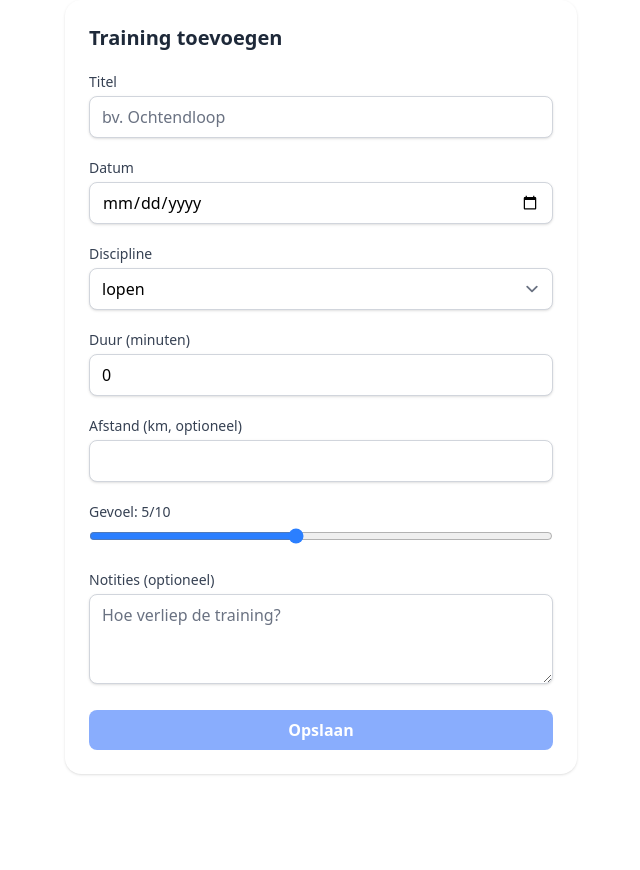
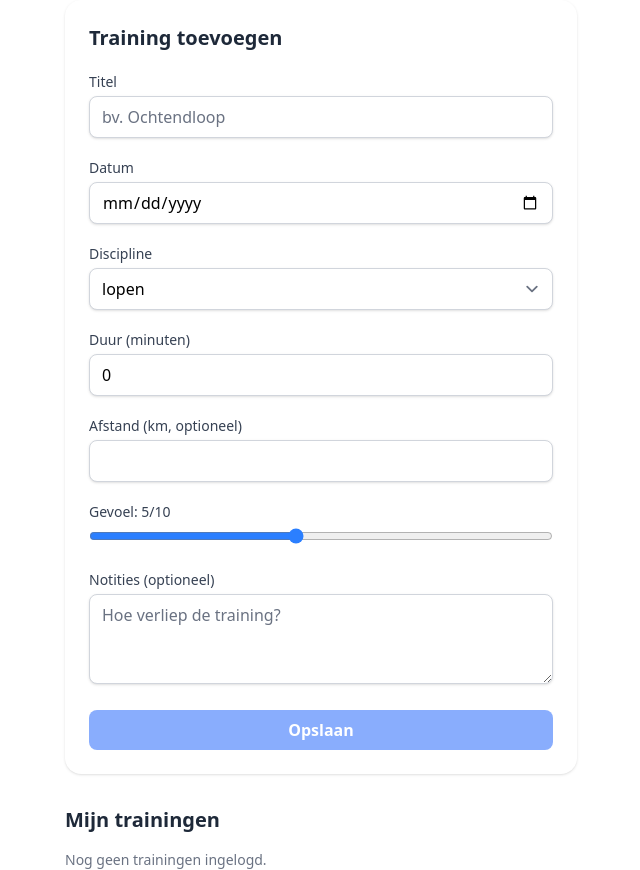
Before and after one commit to Adriaan-Cloet/training_application, an Angular app in the folder triathlon-app/: page / in a window 1280 px wide. Shown: the whole page, without its empty margins (319-959 px from the left). Before the commit the page ends 800 px from the top, so only its background shows below. Built offline with nearby package versions, Linux system fonts and the light colour scheme.

Commit message:
US-005: training list component

```diff
--- a/triathlon-app/src/app/app.html
+++ b/triathlon-app/src/app/app.html
@@ -1 +1,2 @@
-<app-training-form/>
+<app-training-form />
+<app-training-list />
--- a/triathlon-app/src/app/app.ts
+++ b/triathlon-app/src/app/app.ts
@@ -1,10 +1,11 @@
 import { Component, signal } from '@angular/core';
 import { RouterOutlet } from '@angular/router';
 import { TrainingFormComponent } from './components/training-form/training-form';
+import { TrainingListComponent } from './components/training-list/training-list';
 
 @Component({
   selector: 'app-root',
-  imports: [RouterOutlet, TrainingFormComponent],
+  imports: [RouterOutlet, TrainingFormComponent, TrainingListComponent],
   templateUrl: './app.html',
   styleUrl: './app.css'
 })
--- a/triathlon-app/src/app/components/training-list/training-list.html
+++ b/triathlon-app/src/app/components/training-list/training-list.html
@@ -1 +1,28 @@
-<p>training-list works!</p>
+<div class="max-w-lg mx-auto mt-8">
+  <h2 class="text-xl font-bold text-gray-800 mb-4">Mijn trainingen</h2>
+
+  <!-- Lege state -->
+  <p *ngIf="trainings.length === 0" class="text-gray-500 text-sm">
+    Nog geen trainingen ingelogd.
+  </p>
+
+  <!-- Lijst -->
+  <ul *ngIf="trainings.length > 0" class="space-y-3">
+    <li *ngFor="let training of trainings" class="bg-white rounded-2xl shadow p-4 flex justify-between items-start">
+      <div class="space-y-1">
+        <p class="font-semibold text-gray-800">{{ training.title }}</p>
+        <p class="text-sm text-gray-500">{{ training.date }} — {{ training.discipline }}</p>
+        <p class="text-sm text-gray-600">{{ training.duration }} min
+          <span *ngIf="training.distance"> · {{ training.distance }} km</span>
+          <span *ngIf="training.feeling"> · gevoel: {{ training.feeling }}/10</span>
+        </p>
+      </div>
+      <button
+        (click)="delete(training.id)"
+        class="text-red-500 hover:text-red-700 text-sm font-medium ml-4"
+      >
+        Verwijderen
+      </button>
+    </li>
+  </ul>
+</div>
--- a/triathlon-app/src/app/components/training-list/training-list.ts
+++ b/triathlon-app/src/app/components/training-list/training-list.ts
@@ -9,7 +9,7 @@ import { Training } from '../../models/training.model';
   templateUrl: './training-list.html',
   styleUrl: './training-list.css',
 })
-export class TrainingList implements OnInit {
+export class TrainingListComponent implements OnInit {
   trainings: Training[] = [];
 
   constructor(private trainingService: TrainingService) {}
```
